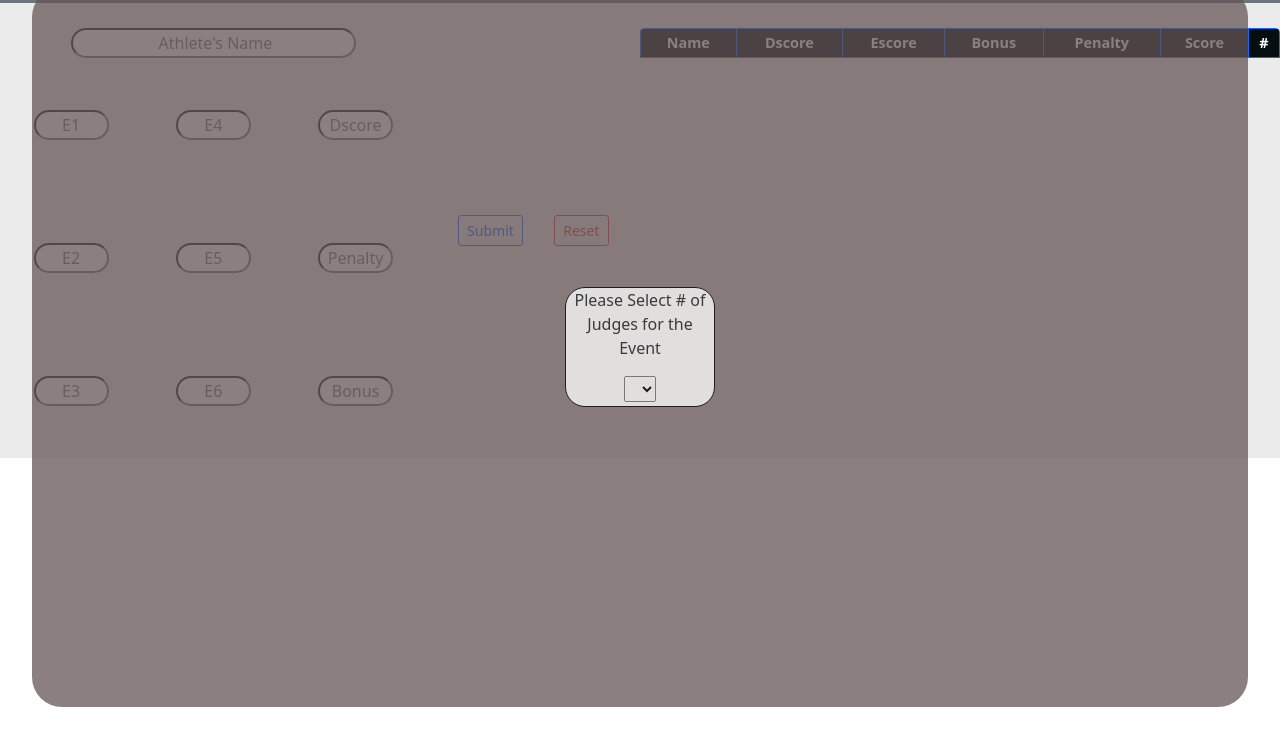
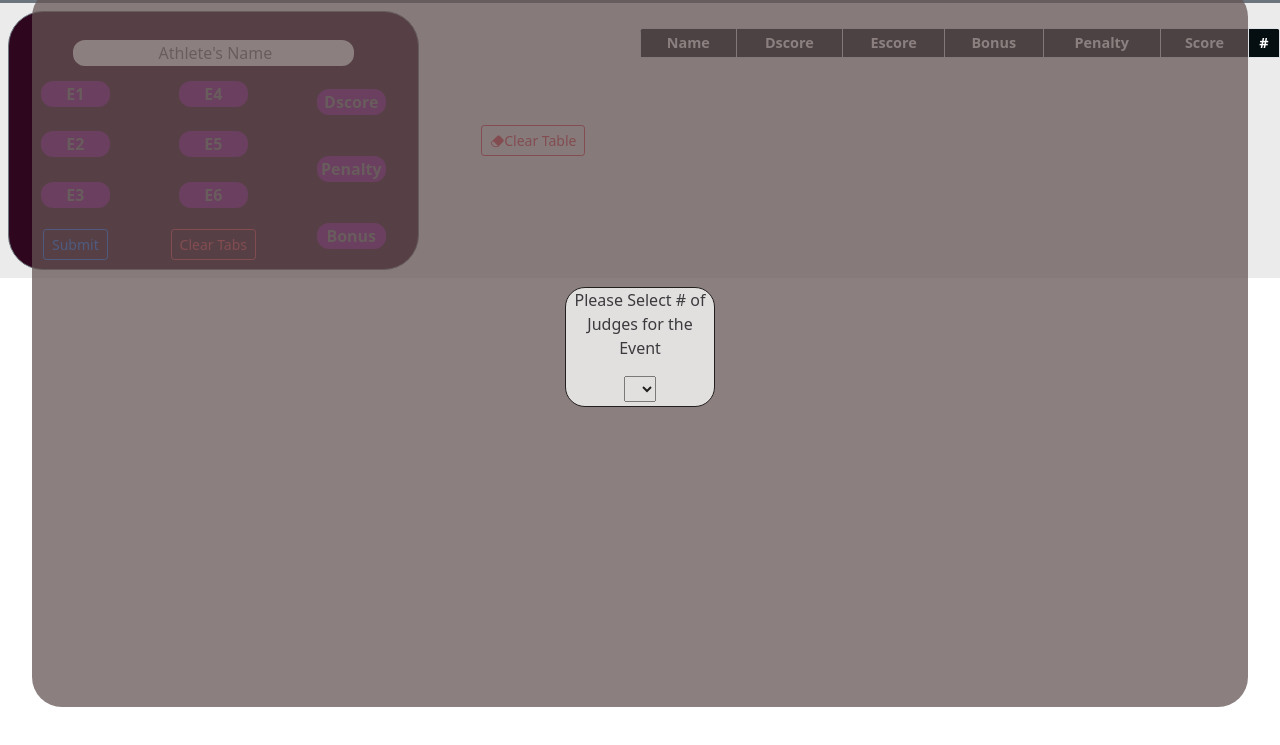
Before and after one commit to ShaneC2021/GymscoringApp, a plain HTML site: page scoring.html in a window 1280 px wide. Shown: the part 53-798 px from the top of the page. Drawn offline with nearby package versions, Linux system fonts and the light colour scheme.

Commit message:
modal updated, table updated w/bs, layout tweaked, form updated

```diff
--- a/addcompetitor.js
+++ b/addcompetitor.js
@@ -2,9 +2,17 @@ let competitors = [];
 let errorCount;
 let judges = 0;
 
+let form =document.getElementById("myForm");
+
+form.addEventListener("submit", function(e) {
+  e.preventDefault()
+});
+
 window.addEventListener('DOMContentLoaded', () => {
  document.getElementById("modal").style.display = "block";
 });
+
+
 
 function numOfJudges () {
   let numberOfJudges ;
@@ -86,6 +94,7 @@ function addCompetitors() {
     let execution = this.executionScore;
     let penaltyScore = this.penalty;
     let finalScore = difficulty + execution + bonusScore - penaltyScore;
+    console.log(finalScore);
     return finalScore.toFixed(3);
   }
 };
@@ -108,7 +117,7 @@ function loadTableData(athletes) {
   let dataHtml = "";
 
   for (let athlete of athletes) {
-   dataHtml += `<tr><td>${athlete.name}</td><td>${athlete.difficultyScore}</td><td>${athlete.executionScore}</td><td>${athlete.bonus}</td>
+   dataHtml += `<tr><td>${athlete.name}</td><td>${athlete.difficultyScore.toFixed(3)}</td><td>${athlete.executionScore.toFixed(3)}</td><td>${athlete.bonus}</td>
     <td>${athlete.penalty}</td><td>${athlete.finalScore()}</td><td>${athlete.rank}</td></tr>`;
   }
    tableBody.innerHTML = dataHtml;
@@ -136,8 +145,8 @@ function reset() {
 }
    // if form field is empty border changes to red and error counter is incremented
 function errorCheck(string) {
-  if((document.getElementById(string).value === "") && (document.getElementById(string).disabled ===false )) {
-    document.getElementById(string).style.borderColor = "red";
+  if((document.getElementById(string).value === "") && (document.getElementById(string).disabled === false )) {
+    document.getElementById(string).style.borderColor = "blue";
     errorCount += 1;
   }
   else
--- a/scoring.html
+++ b/scoring.html
@@ -15,6 +15,7 @@
       integrity="sha384-EVSTQN3/azprG1Anm3QDgpJLIm9Nao0Yz1ztcQTwFspd3yD65VohhpuuCOmLASjC"
       crossorigin="anonymous"
     />
+    <link rel="stylesheet" href="https://cdn.jsdelivr.net/npm/bootstrap-icons@1.7.0/font/bootstrap-icons.css">
     <link rel="stylesheet" type="text/css" href="styleapp.css" />
   </head>
   <body>
@@ -39,8 +40,9 @@
     <div class="container-fluid bg-secondary m-0 p-0 text-center">
       <div><h1>Gymnastics Judges Scoring App</h1></div>
       <div class="row m-0">
-        <div class=" form-color col-lg-4 col-md-4 col-sm-12 col-xs-12 p-0">
-          <form id="myForm" >
+        <div class="form-color col-lg-4 col-md-4 col-sm-12 col-xs-12 p-0 ">
+          <form id="myForm" onsubmit="validate()" >
+            <div class="border border-secondary tabulator-color input m-2">
               <div id="namebox" class=" d-flex  justify-content-center">
                 <input type="text" class="text-center" id="Name" placeholder=" Athlete's Name" size="25" type="text" name="fname">
               </div>
@@ -55,8 +57,10 @@
                   <div>
                     <input type="number" id="Ex3" placeholder="E3" step="0.1" class="execution">
                   </div>
+                  <div>
+                    <button type="submit" class="btn btn-outline-primary btn-sm">Submit</button>
                   </div>
-
+                </div>
 
                 <div class=" d-flex flex-column justify-content-around">
                   <div>
@@ -68,19 +72,21 @@
                   <div>
                     <input type="number" id="Ex6" placeholder="E6" step="0.1" class="execution">
                   </div>
+                  <div>
+                    <button type="reset" class="btn btn-outline-danger btn-sm">Clear Tabs</button>
+                  </div>
                 </div>
 
                 <div class="d-flex flex-column justify-content-around">
                   <div>
                     <input type="number" class="" id="Dscore" placeholder="Dscore" size="1" step="0.1">
                   </div>
-
                   <div>
                     <input type="number" class="" id="Penalty" placeholder="Penalty" size="1" step="0.1">
                   </div>
-
                   <div>
                     <input type="number" class="" id="Bonus" placeholder="Bonus" size="1" step="0.1">
+                  </div>
                 </div>
               </div>
             </div>
@@ -89,10 +95,7 @@
 
       <div class="d-flex justify-content-evenly justify-content-center align-items-center form-color col-lg-2 col-md-2 col-sm-12 col-xs-12 m-0 p-0">
         <div>
-          <button type="submit" onclick="validate()" class="btn btn-outline-primary btn-sm">Submit</button>
-        </div>
-        <div>
-          <button type="reset" onclick="reset()" class="btn btn-outline-danger btn-sm">Reset</button>
+          <button type="reset" onclick="reset()" class="btn btn-outline-danger btn-sm"><i class="bi bi-eraser-fill"></i>Clear Table</button>
         </div>
       </div>
 
@@ -100,7 +103,7 @@
 
 
       <div id="table-container" class="table-bg col-lg-6 col-md-6 col-sm-12 col-xs-12 p-0 m-0" style="overflow-x:auto;">
-        <table id ="mytable" class="content-table table table-bordered border-primary" width="100%">
+        <table id ="mytable" class="content-table table table-bordered table-sm" width="100%">
           <thead>
             <tr>
               <th>Name</th>
--- a/styleapp.css
+++ b/styleapp.css
@@ -1,6 +1,7 @@
 *body {
   padding: 0;
   margin: 0;
+  box-sizing: border-box;
 }
 
 #button {
@@ -41,7 +42,6 @@
 
 .closed {
   animation: fadeout 1s;
-
 }
 
 @keyframes fadein {
@@ -63,7 +63,7 @@
 }
 
 .layout {
-  height: 50vh;
+  height: 25vh;
 }
 
 
@@ -75,7 +75,9 @@
   border-radius: 5px 5px 0 0;
   overflow: hidden;
 }
+.input { border-radius: 35px;
 
+}
 .content-table thead tr {
   background-color: #050e10;
   text-align: center;
@@ -108,14 +110,22 @@ input::-webkit-inner-spin-button {
 /* Firefox */
 input[type="number"] {
   -moz-appearance: textfield;
+  color:white;
   border-radius: 15px;
+  border: 3px solid rgb(46, 6, 29);
   width: 75px;
   text-align: center;
+  background-color:purple;
+
+  font-weight:bolder;
+
 }
 
 input[type="text"] {
   border-radius: 15px;
+  border: 3px solid rgb(46, 6, 29);
 }
+
 
 #namebox {
   margin-top: 25px;
@@ -124,3 +134,7 @@ input[type="text"] {
 .form-color, .table-bg {
 background-color: #ebebeb;
 }
+
+.tabulator-color {
+  background-color:rgb(46, 6, 29);
+}
```
Lines whose indentation alone changed are shown as unchanged.
